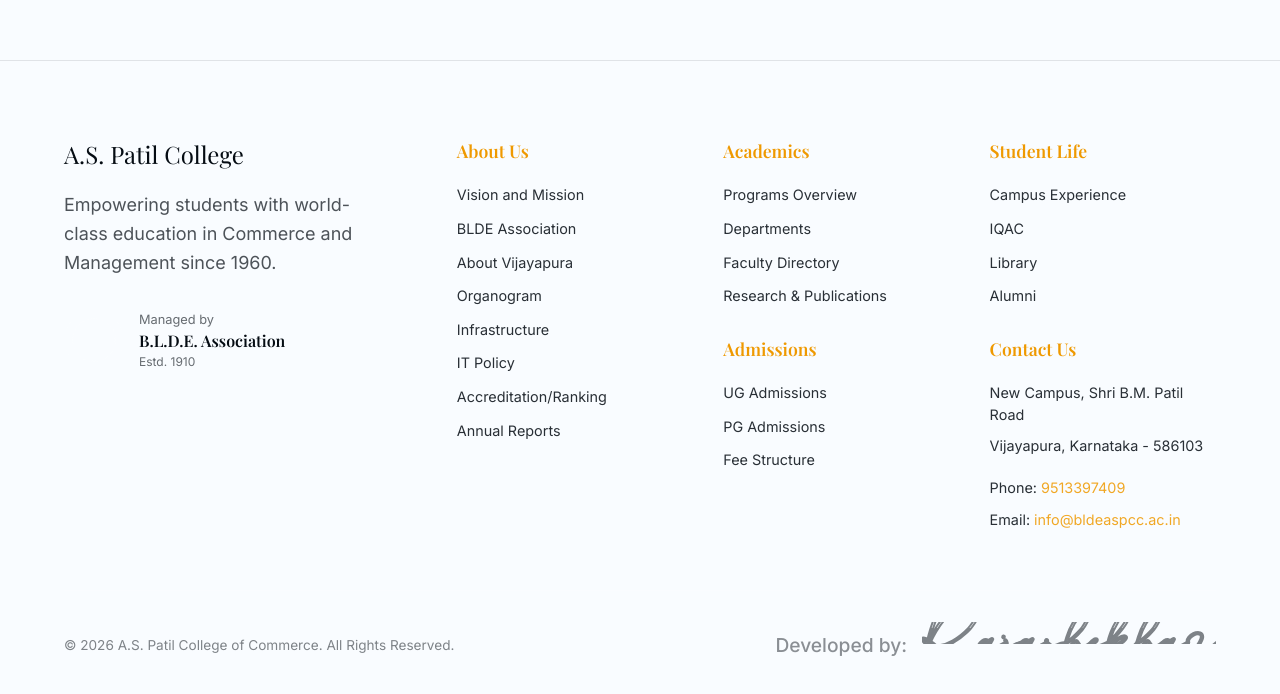
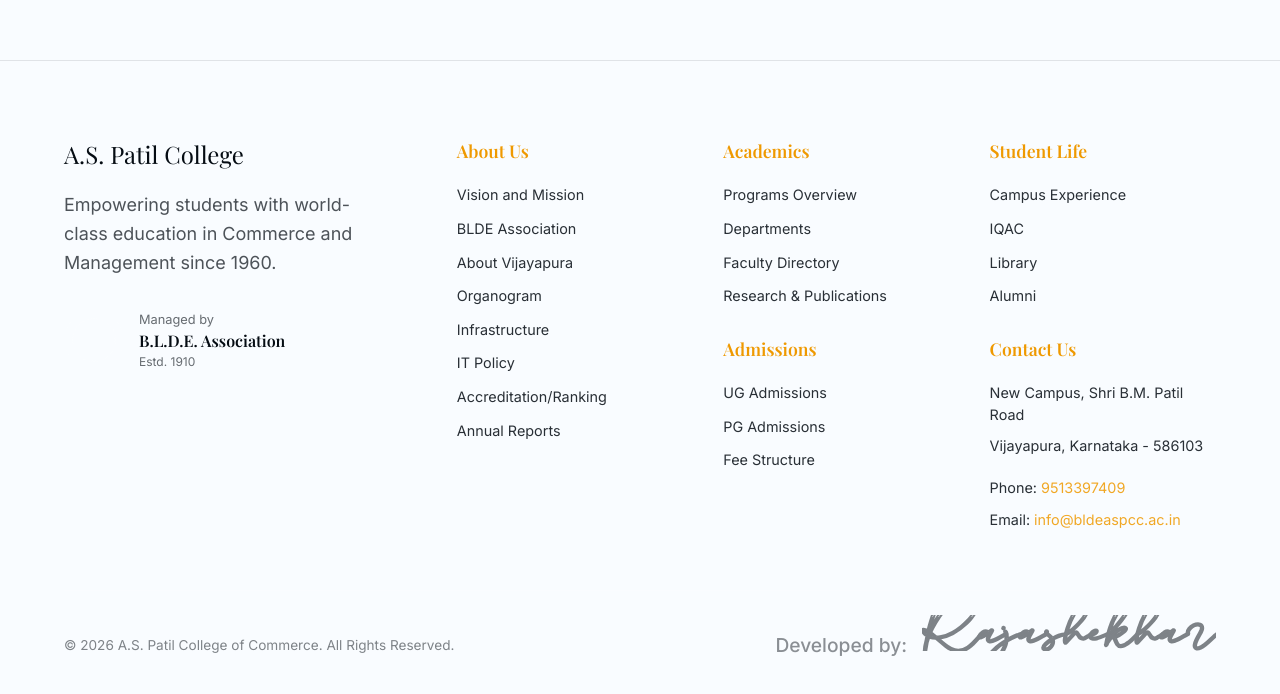
Before and after one commit to rajashekharexe/College-Website, a React (Vite) app: page /irins in a window 1280 px wide. Shown: the part 740-1434 px from the top of the page. Built offline with nearby package versions, Linux system fonts and the light colour scheme; a web font is replaced by a local one.

Commit message:
fix: increase Signature SVG viewBox height to prevent clipping tops and bottoms of letters

```diff
--- a/src/components/Signature.jsx
+++ b/src/components/Signature.jsx
@@ -11,7 +11,7 @@
 }) {
   const maskId = `signature-reveal-${useId().replace(/:/g, "")}`;
   const { paths, width } = signatureData;
-  const height = 180;
+  const height = 300;
 
   const variants = {
     hidden: { pathLength: 0, opacity: 0 },
@@ -25,7 +25,7 @@
     <motion.svg
       width={width * scale}
       height={height * scale}
-      viewBox={`0 -65 ${width} ${height}`}
+      viewBox={`0 -50 ${width} 300`}
       fill="none"
       className={`overflow-visible ${className}`}
       initial="hidden"
```
